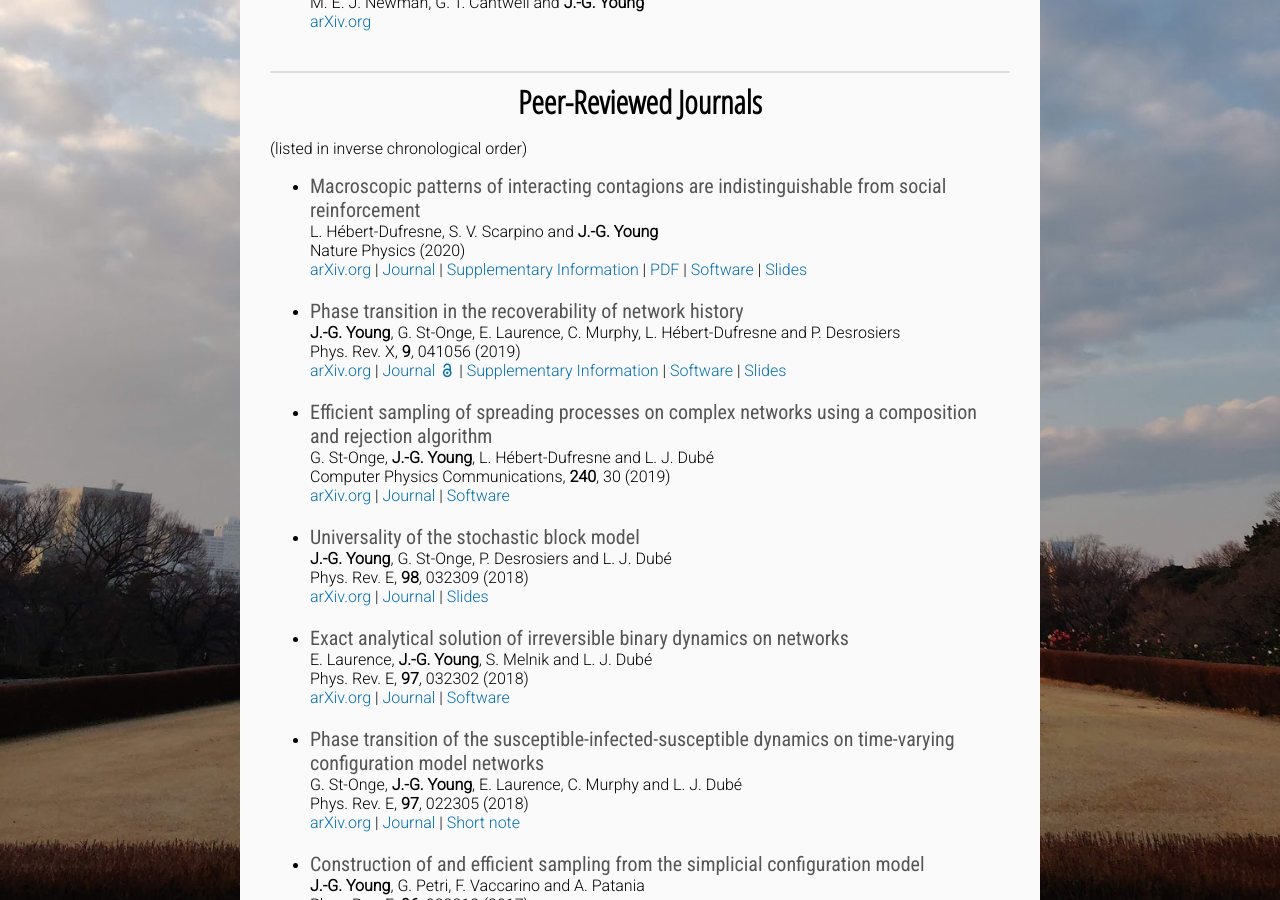
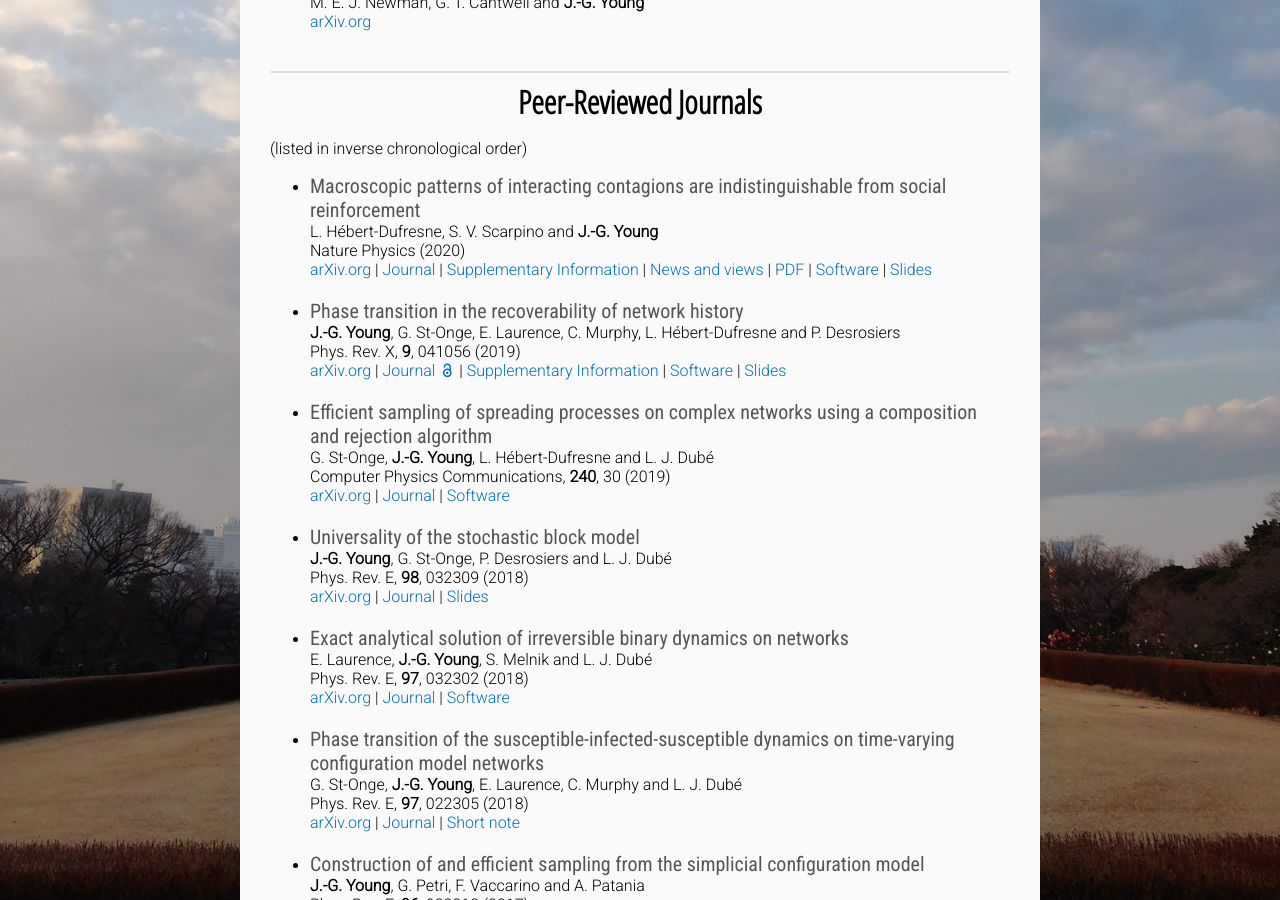
Before and after one commit to jg-you/jg-you.github.io, a Jekyll site: the page built from publications.md, in a window 1280 px wide and 900 px high, scrolled down 753 px. Built offline with Jekyll 4.4.1, drawn with Linux system fonts in a browser that asks for light colours; some web fonts are replaced; comment, search, counter and statistics services are not loaded.

Commit message:
Update publications.md

```diff
--- a/publications.md
+++ b/publications.md
@@ -30,7 +30,7 @@ M. E. J. Newman, G. T. Cantwell and **J.-G. Young** <br/>
 * <span class="pub-title">Macroscopic patterns of interacting contagions are indistinguishable from social reinforcement</span><br/>
 L. Hébert-Dufresne, S. V. Scarpino and **J.-G. Young** <br/>
 Nature Physics (2020)<br/>
-[arXiv.org](https://arxiv.org/abs/1906.01147) | [Journal](https://doi.org/10.1038/s41567-020-0791-2) | [Supplementary Information](https://static-content.springer.com/esm/art%3A10.1038%2Fs41567-020-0791-2/MediaObjects/41567_2020_791_MOESM1_ESM.pdf) | [PDF](http://scarpino.github.io/files/s41567-020-0791-2.pdf) | [Software](https://github.com/jg-you/complex-coinfection-inference/) | [Slides](https://speakerdeck.com/jgyou/bayesian-inference-of-effective-contagion-models-from-population-level-data)
+[arXiv.org](https://arxiv.org/abs/1906.01147) | [Journal](https://doi.org/10.1038/s41567-020-0791-2) | [Supplementary Information](https://static-content.springer.com/esm/art%3A10.1038%2Fs41567-020-0791-2/MediaObjects/41567_2020_791_MOESM1_ESM.pdf) | [News and views](https://www.nature.com/articles/s41567-020-0817-9.epdf?shared_access_token=WPV1ymOU9VdS86G9J1CqlNRgN0jAjWel9jnR3ZoTv0OTCQSm_WskCqpgL934ht-e0XiaJBsrRv9R_E6hNVPI1_ndb9rDvSmgpBLSzDSBztlSsmdDW-jfJYWvBwYm_g2IgksrPqEx4xSp2U6j95B12g%3D%3D&fbclid=IwAR0PTgJxh4Y24vGyvZniIeDNrqCuQuxmVjYKRv4iH9MxiukPWq7wwp34Vb4) | [PDF](http://scarpino.github.io/files/s41567-020-0791-2.pdf) | [Software](https://github.com/jg-you/complex-coinfection-inference/) | [Slides](https://speakerdeck.com/jgyou/bayesian-inference-of-effective-contagion-models-from-population-level-data)
 
 * <span class="pub-title">Phase transition in the recoverability of network history</span><br/>
 **J.-G. Young**, G. St-Onge, E. Laurence, C. Murphy, L. Hébert-Dufresne and P. Desrosiers<br/>
```
